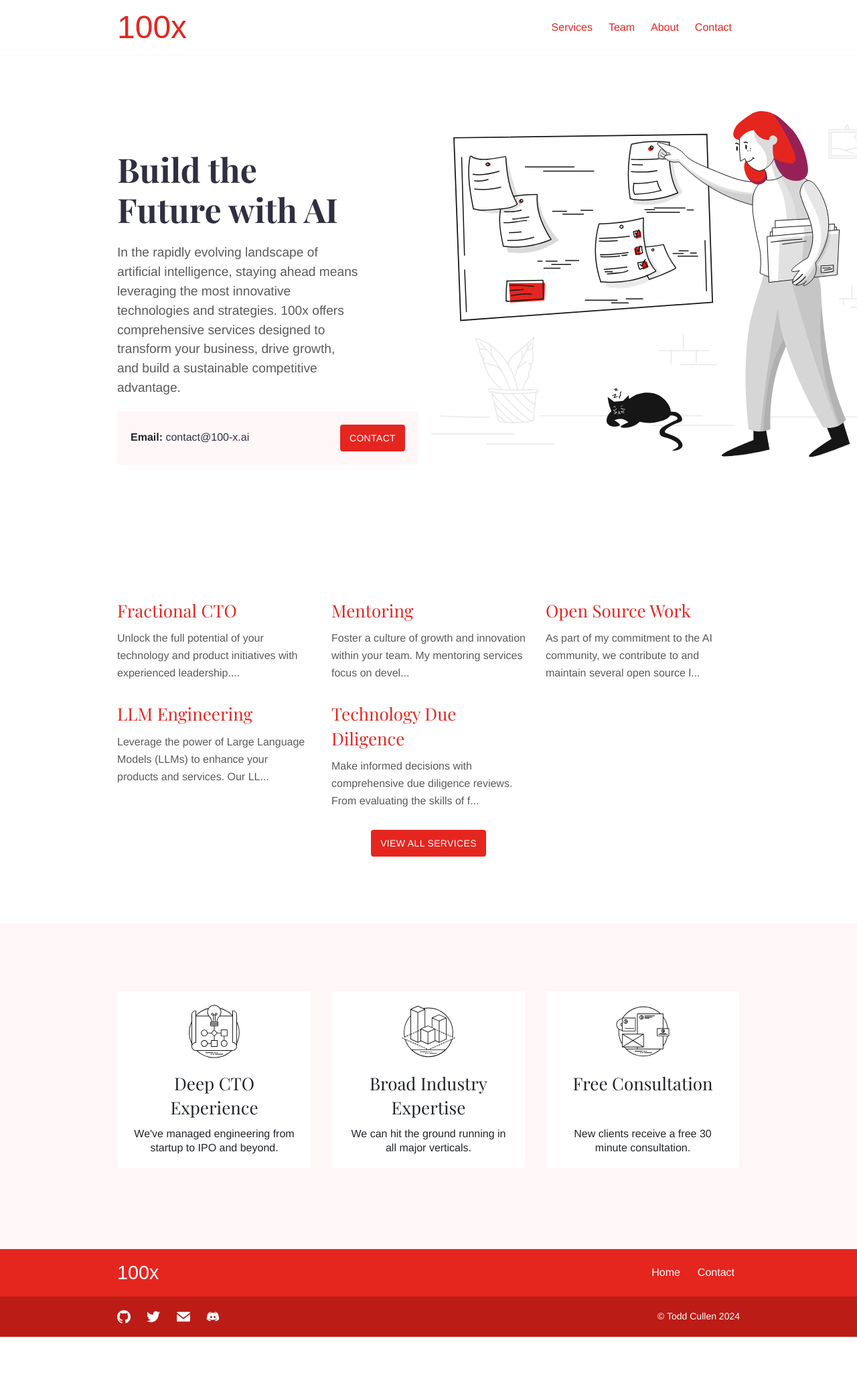
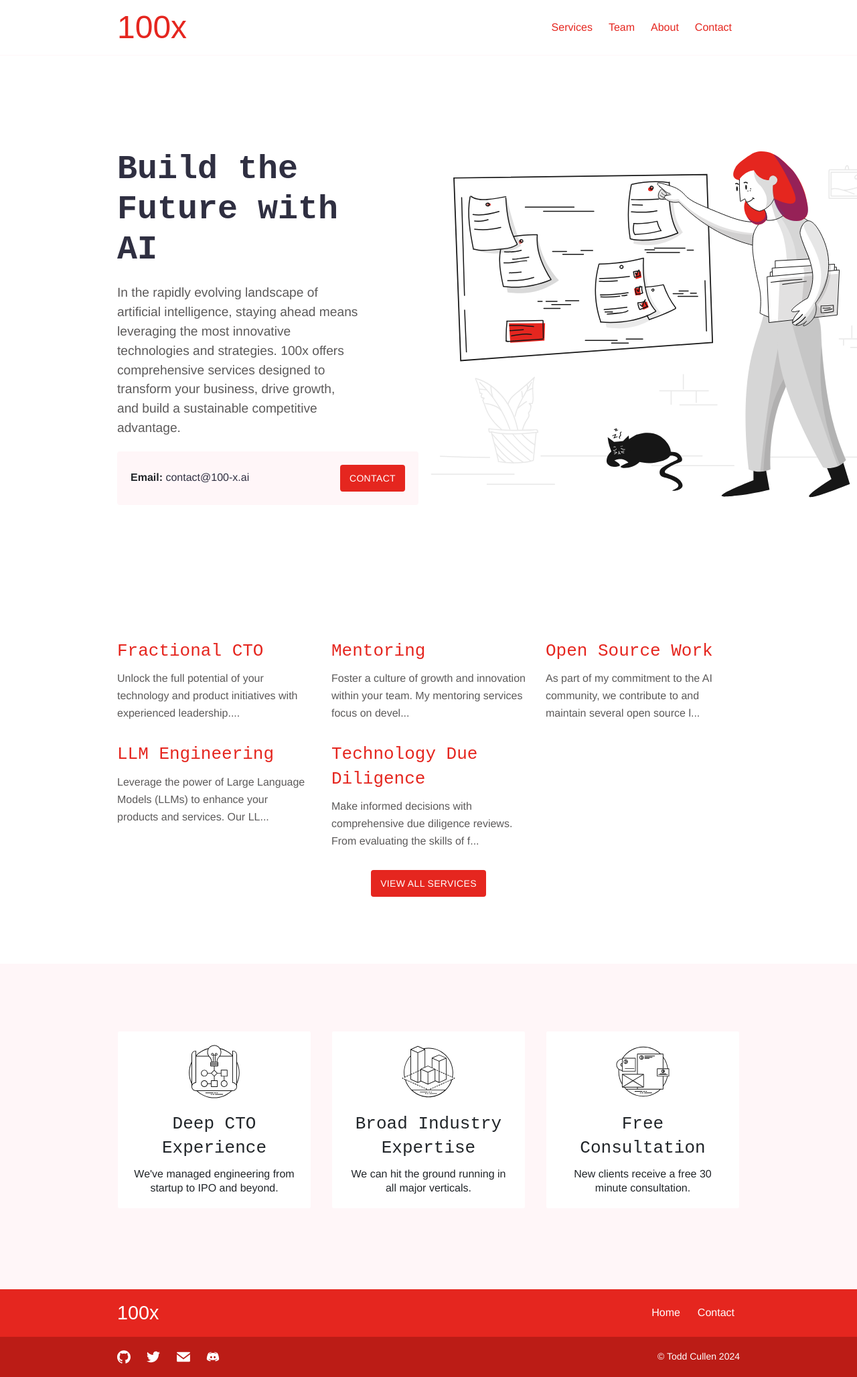
Before and after one commit to Shakakai/100x, a Jekyll site: the page built from index.md, in a window 1280 px wide. Shown: the whole page at 67% size. Built offline with Jekyll 4.4.1, drawn with Linux system fonts in a browser that asks for light colours; some web fonts are replaced; before the commit the page ends 1996 px from its top, so only the background shows below that.

Commit message:
updating fonts

```diff
--- a/_layouts/default.html
+++ b/_layouts/default.html
@@ -10,9 +10,8 @@
   <link rel="preconnect" href="https://fonts.googleapis.com">
   <link rel="preconnect" href="https://fonts.gstatic.com" crossorigin>
   <!-- Font for Theme -->
-  <link href="https://fonts.googleapis.com/css2?family=Playfair+Display:wght@400;700&display=swap" rel="stylesheet">
-  <!-- Font for Logo -->
-  <link href="https://fonts.googleapis.com/css2?family=Micro+5&display=swap" rel="stylesheet">
+  <link href="https://fonts.googleapis.com/css2?family=Playfair+Display:wght@400;700&family=Kode+Mono:wght@400..700&family=Micro+5&display=swap" rel="stylesheet">
+
   <!-- Self host font -->
   <!-- <link rel="preload" href="{{ '/assets/fonts/playfair-display.woff2' | relative_url }}" as="font" type="font/woff2" crossorigin> -->
   <link href="{{ '/assets/css/style.css' | relative_url }}" rel="stylesheet">
--- a/assets/css/style.scss
+++ b/assets/css/style.scss
@@ -18,7 +18,7 @@ $link-hover-decoration: underline;
 
 // Fonts
 $font-family-base: Helvetica, Arial, sans-serif, -apple-system;
-$font-family-heading: "Playfair Display", serif, -apple-system;
+$font-family-heading: "Kode Mono", monospace;
 
 // Footer
 $footer-background-color: $primary;
```
